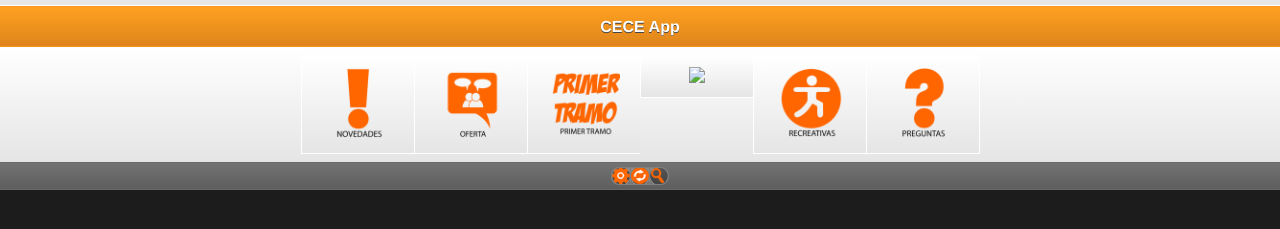
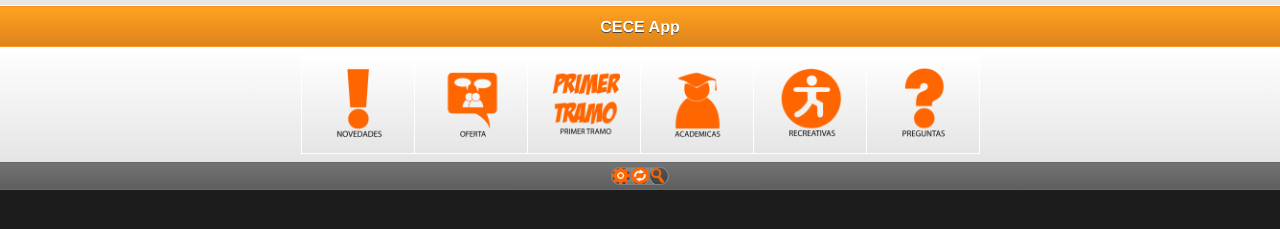
Before and after one commit to NI54/CeCePrueba, a plain HTML site: page index.html in a window 1280 px wide. Shown: the part 67-296 px from the top of the page. Drawn offline with Linux system fonts and the light colour scheme.

Commit message:
asdasda
asdasdas

```diff
--- a/index.html
+++ b/index.html
@@ -58,7 +58,7 @@
 			<img src="images/tramo.png" >
 			</a>
 			<a href=#page3 data-role="button" data-theme="c" onclick="SetFilter('Academicas')">
-			<img src="image/academicas.png">
+			<img src="images/academicas.png">
 			</a>
 			<a href=#page3 data-role="button" data-theme="c" onclick="SetFilter('Recreativas')">
 			<img src="images/recreativas.png">
```
